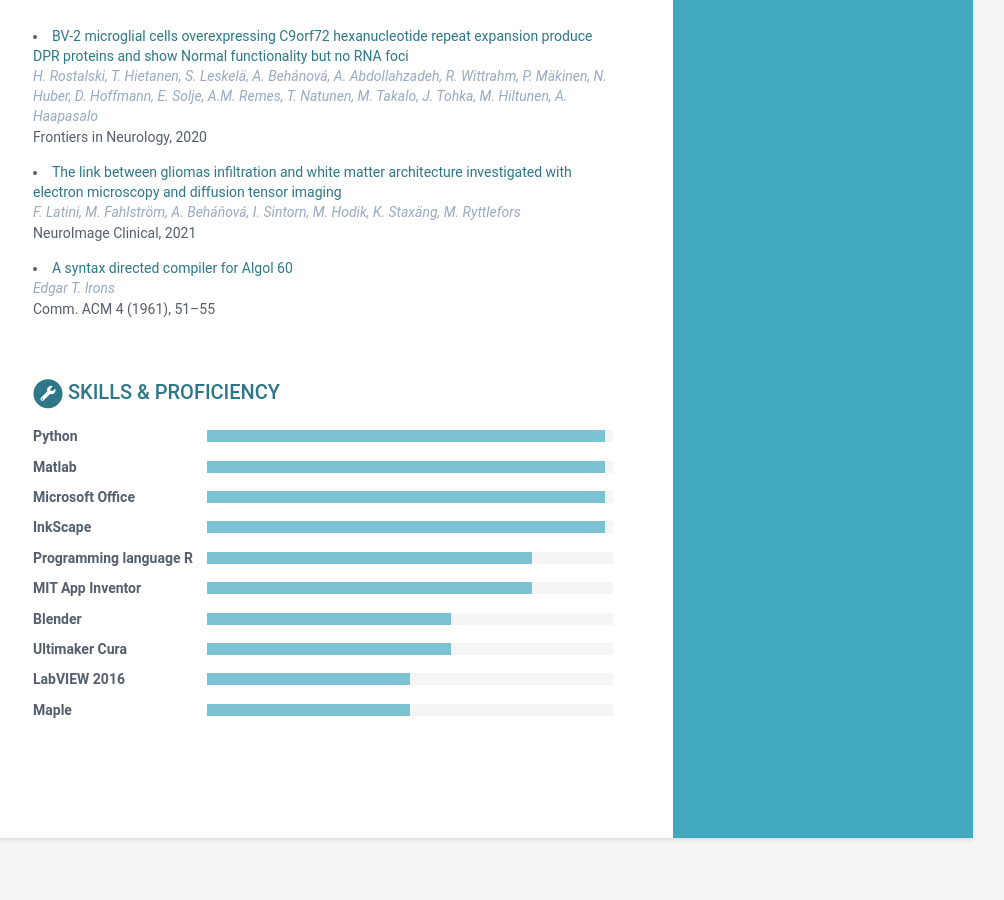
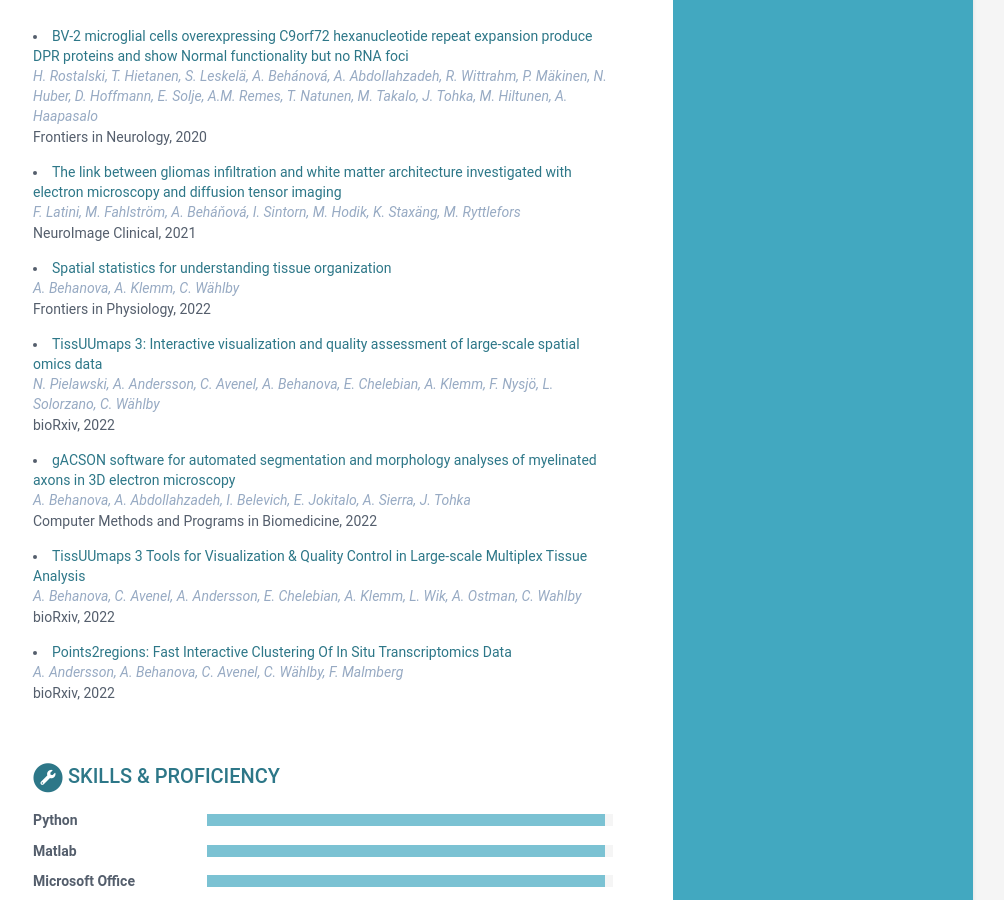
Before and after one commit to AndreaBehan/AndreaBehanova.github.io, a Jekyll site: the page built from index.html, in a window 1280 px wide and 900 px high, scrolled down 1826 px. Shown: the whole window, without its empty margins (167-1171 px from the left). Built offline with Jekyll 4.4.1, drawn with Linux system fonts in a browser that asks for light colours.

Commit message:
publications added

```diff
--- a/_data/data.yml
+++ b/_data/data.yml
@@ -213,15 +213,35 @@ publications:
         authors: H. Rostalski, T. Hietanen, S. Leskelä, A. Behánová, A. Abdollahzadeh, R. Wittrahm, P. Mäkinen, N. Huber, D. Hoffmann, E. Solje, A.M. Remes, T. Natunen, M. Takalo, J. Tohka, M. Hiltunen, A. Haapasalo
         conference: Frontiers in Neurology, 2020
 
-      - title: "The link between gliomas infiltration and white matter architecture investigated with electron microscopy and diffusion tensor imaging"
+      - title: The link between gliomas infiltration and white matter architecture investigated with electron microscopy and diffusion tensor imaging
         link: "https://www.sciencedirect.com/science/article/pii/S2213158221001790#"
         authors: F. Latini, M. Fahlström, A. Beháňová, I. Sintorn, M. Hodik, K. Staxäng, M. Ryttlefors
         conference: NeuroImage Clinical, 2021
 
-      - title: A syntax directed compiler for Algol 60
-        link: "#"
-        authors: Edgar T. Irons
-        conference: "Comm. ACM 4 (1961), 51–55"
+      - title: Spatial statistics for understanding tissue organization
+        link: "https://www.frontiersin.org/articles/10.3389/fphys.2022.832417/full?utm_source=dlvr.it&utm_medium=twitter#"
+        authors: A. Behanova, A. Klemm, C. Wählby
+        conference: Frontiers in Physiology, 2022
+
+      - title: "TissUUmaps 3: Interactive visualization and quality assessment of large-scale spatial omics data"
+        link: "https://www.biorxiv.org/content/10.1101/2022.01.28.478131v2.abstract#"
+        authors: N. Pielawski, A. Andersson, C. Avenel, A. Behanova, E. Chelebian, A. Klemm, F. Nysjö, L. Solorzano, C. Wählby
+        conference: bioRxiv, 2022
+
+      - title: gACSON software for automated segmentation and morphology analyses of myelinated axons in 3D electron microscopy
+        link: "https://www.sciencedirect.com/science/article/pii/S0169260722001766#"
+        authors: A. Behanova, A. Abdollahzadeh, I. Belevich, E. Jokitalo, A. Sierra, J. Tohka
+        conference: Computer Methods and Programs in Biomedicine, 2022
+
+      - title: TissUUmaps 3 Tools for Visualization & Quality Control in Large-scale Multiplex Tissue Analysis
+        link: "https://www.biorxiv.org/content/10.1101/2022.12.01.518716v1.abstract#"
+        authors: A. Behanova, C. Avenel, A. Andersson, E. Chelebian, A. Klemm, L. Wik, A. Ostman, C. Wahlby
+        conference: bioRxiv, 2022
+
+      - title: "Points2regions: Fast Interactive Clustering Of In Situ Transcriptomics Data"
+        link: "https://www.biorxiv.org/content/10.1101/2022.12.07.519086v1.abstract#"
+        authors: A. Andersson, A. Behanova, C. Avenel, C. Wählby, F. Malmberg
+        conference: bioRxiv, 2022
 
 skills:
     title: Skills &amp; Proficiency
```
